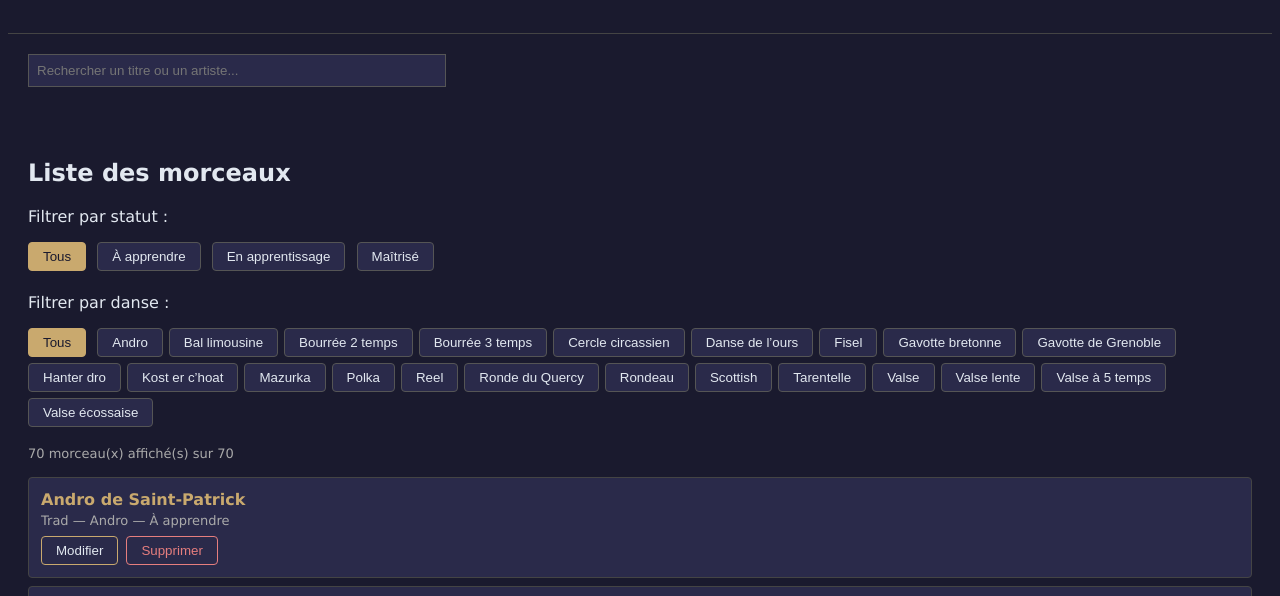
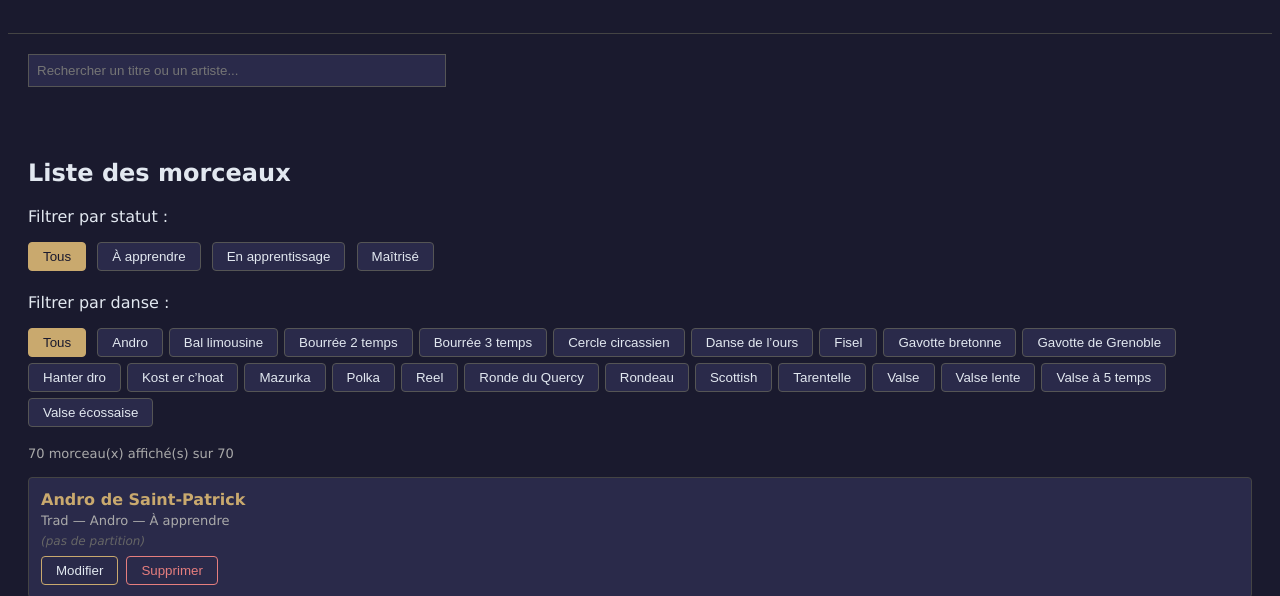
Before and after one commit to Archiline-c/Repertoire-folk-cel, a plain HTML site: page index.html in a window 1280 px wide. Shown: the part 131-727 px from the top of the page. Drawn offline with Linux system fonts and the light colour scheme.

Commit message:
modifs ppsées par claude pour ajouter lien pdf

```diff
--- a/data/morceaux.json
+++ b/data/morceaux.json
@@ -4,489 +4,559 @@
     "titre": "Andro de Saint-Patrick",
     "artiste": "Trad",
     "danse": "Andro",
-    "statut": "À apprendre"
+    "statut": "À apprendre",
+"partition": ""
   },
   {
     "id": 2,
     "titre": "Andro La Manillère",
     "artiste": "Corbel",
     "danse": "Andro",
-    "statut": "À apprendre"
+    "statut": "À apprendre",
+"partition": ""
   },
   {
     "id": 3,
     "titre": "Andro à Sylvie",
     "artiste": "",
     "danse": "Andro",
-    "statut": "À apprendre"
+    "statut": "À apprendre",
+"partition": ""
   },
   {
     "id": 4,
     "titre": "Andro session",
     "artiste": "Trad breton",
     "danse": "Andro",
-    "statut": "À apprendre"
+    "statut": "À apprendre",
+"partition": ""
   },
   {
     "id": 5,
     "titre": "Eclys",
     "artiste": "Trad",
     "danse": "Andro",
-    "statut": "À apprendre"
+    "statut": "À apprendre",
+"partition": ""
   },
   {
     "id": 6,
     "titre": "Bourrée de Marrakech",
     "artiste": "",
     "danse": "Bourrée 2 temps",
-    "statut": "À apprendre"
+    "statut": "À apprendre",
+"partition": ""
   },
   {
     "id": 7,
     "titre": "Bourrée de Montfort",
     "artiste": "Blowzabella",
     "danse": "Bourrée 2 temps",
-    "statut": "À apprendre"
+    "statut": "À apprendre",
+"partition": ""
   },
   {
     "id": 8,
     "titre": "Bourrée Aurore Sand",
     "artiste": "Trad",
     "danse": "Bourrée 2 temps",
-    "statut": "À apprendre"
+    "statut": "À apprendre",
+"partition": ""
   },
   {
     "id": 9,
     "titre": "Il est bien temps",
     "artiste": "Claire Goujon",
     "danse": "Bourrée 2 temps",
-    "statut": "À apprendre"
+    "statut": "À apprendre",
+"partition": ""
   },
   {
     "id": 10,
     "titre": "Bourrée de Montserrat",
     "artiste": "Duo Absynthe",
     "danse": "Bourrée 2 temps",
-    "statut": "À apprendre"
+    "statut": "À apprendre",
+"partition": ""
   },
   {
     "id": 11,
     "titre": "Bourrée à François",
     "artiste": "Trad cantal",
     "danse": "Bourrée 3 temps",
-    "statut": "À apprendre"
+    "statut": "À apprendre",
+"partition": ""
   },
   {
     "id": 12,
     "titre": "Bourrées 3 temps session",
     "artiste": "trad",
     "danse": "Bourrée 3 temps",
-    "statut": "À apprendre"
+    "statut": "À apprendre",
+"partition": ""
   },
   {
     "id": 13,
     "titre": "Tabouret",
     "artiste": "Bargainatt",
     "danse": "Bourrée 3 temps",
-    "statut": "À apprendre"
+    "statut": "À apprendre",
+"partition": ""
   },
   {
     "id": 14,
     "titre": "Bal limousine",
     "artiste": "Trad / B.Loffet",
     "danse": "Bal limousine",
-    "statut": "À apprendre"
+    "statut": "À apprendre",
+"partition": ""
   },
   {
     "id": 15,
     "titre": "Horizonto",
     "artiste": "Blowzabella",
     "danse": "Cercle circassien",
-    "statut": "Maîtrisé"
+    "statut": "Maîtrisé",
+"partition": ""
   },
   {
     "id": 16,
     "titre": "Cercle circassien trad",
     "artiste": "trad",
     "danse": "Cercle circassien",
-    "statut": "À apprendre"
+    "statut": "À apprendre",
+"partition": ""
   },
   {
     "id": 17,
     "titre": "Penne",
     "artiste": "Bargainatt",
     "danse": "Cercle circassien",
-    "statut": "À apprendre"
+    "statut": "À apprendre",
+"partition": ""
   },
   {
     "id": 18,
     "titre": "Tarentelle",
     "artiste": "Trad italien",
     "danse": "Tarentelle",
-    "statut": "À apprendre"
+    "statut": "À apprendre",
+"partition": ""
   },
   {
     "id": 19,
     "titre": "Zelda",
     "artiste": "Philippe Plard",
     "danse": "Cercle circassien",
-    "statut": "À apprendre"
+    "statut": "À apprendre",
+"partition": ""
   },
   {
     "id": 20,
     "titre": "Jump at the Sun",
     "artiste": "John Kirkpatrick",
     "danse": "Cercle circassien",
-    "statut": "À apprendre"
+    "statut": "À apprendre",
+"partition": ""
   },
   {
     "id": 21,
     "titre": "Fisel",
     "artiste": "Trad",
     "danse": "Fisel",
-    "statut": "À apprendre"
+    "statut": "À apprendre",
+"partition": ""
   },
   {
     "id": 22,
     "titre": "Gavotte koun",
     "artiste": "Trad breton",
     "danse": "Gavotte bretonne",
-    "statut": "À apprendre"
+    "statut": "À apprendre",
+"partition": ""
   },
   {
     "id": 23,
     "titre": "Ivoirine",
     "artiste": "Stéphane Milleret",
     "danse": "Gavotte de Grenoble",
-    "statut": "À apprendre"
+    "statut": "À apprendre",
+"partition": ""
   },
   {
     "id": 24,
     "titre": "Hanter dro Session",
     "artiste": "Trad",
     "danse": "Hanter dro",
-    "statut": "À apprendre"
+    "statut": "À apprendre",
+"partition": ""
   },
   {
     "id": 25,
     "titre": "Kesh Jig",
     "artiste": "Trad",
     "danse": "Cercle circassien",
-    "statut": "À apprendre"
+    "statut": "À apprendre",
+"partition": ""
   },
   {
     "id": 26,
     "titre": "Cleveland park",
     "artiste": "Ivan Drever",
     "danse": "Cercle circassien",
-    "statut": "À apprendre"
+    "statut": "À apprendre",
+"partition": ""
   },
   {
     "id": 27,
     "titre": "Joy of my life",
     "artiste": "trad",
     "danse": "Cercle circassien",
-    "statut": "À apprendre"
+    "statut": "À apprendre",
+"partition": ""
   },
   {
     "id": 28,
     "titre": "Upstairs with you",
     "artiste": "",
     "danse": "Cercle circassien",
-    "statut": "À apprendre"
+    "statut": "À apprendre",
+"partition": ""
   },
   {
     "id": 29,
     "titre": "Kost er c’hoat",
     "artiste": "Carré Manchot",
     "danse": "Kost er c’hoat",
-    "statut": "À apprendre"
+    "statut": "À apprendre",
+"partition": ""
   },
   {
     "id": 30,
     "titre": "Kost er c’hoat trad",
     "artiste": "Trad breton",
     "danse": "Kost er c’hoat",
-    "statut": "À apprendre"
+    "statut": "À apprendre",
+"partition": ""
   },
   {
     "id": 31,
     "titre": "La p’tite fée",
     "artiste": "Sextet à Claques",
     "danse": "Mazurka",
-    "statut": "À apprendre"
+    "statut": "À apprendre",
+"partition": ""
   },
   {
     "id": 32,
     "titre": "La Tête Ailleurs",
     "artiste": "Elisabeth Barrier",
     "danse": "Mazurka",
-    "statut": "À apprendre"
+    "statut": "À apprendre",
+"partition": ""
   },
   {
     "id": 33,
     "titre": "Matin d’automne",
     "artiste": "Rémi Geoffroy",
     "danse": "Mazurka",
-    "statut": "À apprendre"
+    "statut": "À apprendre",
+"partition": ""
   },
   {
     "id": 34,
     "titre": "Mazurka de la pluie",
     "artiste": "Maiwenn Pellerin",
     "danse": "Mazurka",
-    "statut": "À apprendre"
+    "statut": "À apprendre",
+"partition": ""
   },
   {
     "id": 35,
     "titre": "Polka du Moulinet",
     "artiste": "",
     "danse": "Polka",
-    "statut": "À apprendre"
+    "statut": "À apprendre",
+"partition": ""
   },
   {
     "id": 36,
     "titre": "Ou est le décapsuleur",
     "artiste": "Philippe Plard",
     "danse": "Polka",
-    "statut": "À apprendre"
+    "statut": "À apprendre",
+"partition": ""
   },
   {
     "id": 37,
     "titre": "Polka russe",
     "artiste": "trad",
     "danse": "Polka",
-    "statut": "À apprendre"
+    "statut": "À apprendre",
+"partition": ""
   },
   {
     "id": 38,
     "titre": "Denis Murphy’s polka",
     "artiste": "Denis Murphy",
     "danse": "Polka",
-    "statut": "À apprendre"
+    "statut": "À apprendre",
+"partition": ""
   },
   {
     "id": 39,
     "titre": "John Ryan’s Polka",
     "artiste": "John Ryan",
     "danse": "Polka",
-    "statut": "À apprendre"
+    "statut": "À apprendre",
+"partition": ""
   },
   {
     "id": 40,
     "titre": "Reel Beatrice",
     "artiste": "Trad",
     "danse": "Reel",
-    "statut": "À apprendre"
+    "statut": "À apprendre",
+"partition": ""
   },
   {
     "id": 41,
     "titre": "Rondeau du Blaireau",
     "artiste": "Trad",
     "danse": "Rondeau",
-    "statut": "À apprendre"
+    "statut": "À apprendre",
+"partition": ""
   },
   {
     "id": 42,
     "titre": "Valhermeil",
     "artiste": "Bruno le Tron",
     "danse": "Rondeau",
-    "statut": "À apprendre"
+    "statut": "À apprendre",
+"partition": ""
   },
   {
     "id": 43,
     "titre": "Amazone",
     "artiste": "Cyrille Brotto",
     "danse": "Ronde du Quercy",
-    "statut": "À apprendre"
+    "statut": "À apprendre",
+"partition": ""
   },
   {
     "id": 44,
     "titre": "Adèle Blanc-Sec",
     "artiste": "Frédéric Paris",
     "danse": "Scottish",
-    "statut": "À apprendre"
+    "statut": "À apprendre",
+"partition": ""
   },
   {
     "id": 45,
     "titre": "British Swing",
     "artiste": "Stéphane Milleret et Norbert Pignol",
     "danse": "Scottish",
-    "statut": "À apprendre"
+    "statut": "À apprendre",
+"partition": ""
   },
   {
     "id": 46,
     "titre": "Esperanza",
     "artiste": "André Minvielle",
     "danse": "Scottish",
-    "statut": "À apprendre"
+    "statut": "À apprendre",
+"partition": ""
   },
   {
     "id": 47,
     "titre": "Scottish des regrets",
     "artiste": "Yann-Fanch Perroches",
     "danse": "Scottish",
-    "statut": "À apprendre"
+    "statut": "À apprendre",
+"partition": ""
   },
   {
     "id": 48,
     "titre": "Scottish du moulin",
     "artiste": "Bargainatt",
     "danse": "Scottish",
-    "statut": "À apprendre"
+    "statut": "À apprendre",
+"partition": ""
   },
   {
     "id": 49,
     "titre": "Scottish Urbaine",
     "artiste": "Grégory Jolivet",
     "danse": "Scottish",
-    "statut": "À apprendre"
+    "statut": "À apprendre",
+"partition": ""
   },
   {
     "id": 50,
     "titre": "Kiproko",
     "artiste": "Stéphane Milleret",
     "danse": "Scottish",
-    "statut": "À apprendre"
+    "statut": "À apprendre",
+"partition": ""
   },
   {
     "id": 51,
     "titre": "Boite à bois",
     "artiste": "Nikita Pfister",
     "danse": "Scottish",
-    "statut": "À apprendre"
+    "statut": "À apprendre",
+"partition": ""
   },
   {
     "id": 52,
     "titre": "Sunshine",
     "artiste": "Topette",
     "danse": "Scottish",
-    "statut": "À apprendre"
+    "statut": "À apprendre",
+"partition": ""
   },
   {
     "id": 53,
     "titre": "Astrid",
     "artiste": "Trad Scandinave",
     "danse": "Valse",
-    "statut": "À apprendre"
+    "statut": "À apprendre",
+"partition": ""
   },
   {
     "id": 54,
     "titre": "Le Détour",
     "artiste": "Rémi Geoffroy",
     "danse": "Valse",
-    "statut": "À apprendre"
+    "statut": "À apprendre",
+"partition": ""
   },
   {
     "id": 55,
     "titre": "Both sides the Tweed",
     "artiste": "Trad",
     "danse": "Valse",
-    "statut": "À apprendre"
+    "statut": "À apprendre",
+"partition": ""
   },
   {
     "id": 56,
     "titre": "Emma’s Waltz",
     "artiste": "Trad",
     "danse": "Valse",
-    "statut": "À apprendre"
+    "statut": "À apprendre",
+"partition": ""
   },
   {
     "id": 57,
     "titre": "Flat World",
     "artiste": "Andy Cutting",
     "danse": "Valse",
-    "statut": "À apprendre"
+    "statut": "À apprendre",
+"partition": ""
   },
   {
     "id": 58,
     "titre": "Flatbush waltz",
     "artiste": "Andy Statman",
     "danse": "Valse lente",
-    "statut": "À apprendre"
+    "statut": "À apprendre",
+"partition": ""
   },
   {
     "id": 59,
     "titre": "In a continental Mood",
     "artiste": "Andy Cutting",
     "danse": "Valse",
-    "statut": "À apprendre"
+    "statut": "À apprendre",
+"partition": ""
   },
   {
     "id": 60,
     "titre": "La mal Aimable",
     "artiste": "Trad",
     "danse": "Valse",
-    "statut": "À apprendre"
+    "statut": "À apprendre",
+"partition": ""
   },
   {
     "id": 61,
     "titre": "Lucioles",
     "artiste": "Florence Pindivic",
     "danse": "Valse à 5 temps",
-    "statut": "Maîtrisé"
+    "statut": "Maîtrisé",
+"partition": ""
   },
   {
     "id": 62,
     "titre": "Origin of the World",
     "artiste": "Dave Shepherd",
     "danse": "Valse",
-    "statut": "À apprendre"
+    "statut": "À apprendre",
+"partition": ""
   },
   {
     "id": 63,
     "titre": "Poules Huppées",
     "artiste": "Gilles Chabenat",
     "danse": "Valse",
-    "statut": "Maîtrisé"
+    "statut": "Maîtrisé",
+"partition": ""
   },
   {
     "id": 64,
     "titre": "Valse d’ambre",
     "artiste": "Bargainatt",
     "danse": "Valse",
-    "statut": "À apprendre"
+    "statut": "À apprendre",
+"partition": ""
   },
   {
     "id": 65,
     "titre": "Looking at a Rainbow through a dirty window",
     "artiste": "Calum Stewart",
     "danse": "Valse",
-    "statut": "À apprendre"
+    "statut": "À apprendre",
+"partition": ""
   },
   {
     "id": 66,
     "titre": "Trip to sky",
     "artiste": "John Whelan",
     "danse": "Valse",
-    "statut": "Maîtrisé"
+    "statut": "Maîtrisé",
+"partition": ""
   },
   {
     "id": 67,
     "titre": "Valse nouvelle",
     "artiste": "Duo Absynthe",
     "danse": "Valse",
-    "statut": "À apprendre"
+    "statut": "À apprendre",
+"partition": ""
   },
   {
     "id": 68,
     "titre": "Il Camino",
     "artiste": "Aldo Romano",
     "danse": "Valse à 5 temps",
-    "statut": "À apprendre"
+    "statut": "À apprendre",
+"partition": ""
   },
   {
     "id": 69,
     "titre": "Miz Kerzu",
     "artiste": "Florence Pindivic",
     "danse": "Valse écossaise",
-    "statut": "À apprendre"
+    "statut": "À apprendre",
+"partition": ""
   },
   {
     "id": 70,
     "titre": "Danse de l’ours",
     "artiste": "",
     "danse": "Danse de l’ours",
-    "statut": "À apprendre"
+    "statut": "À apprendre",
+"partition": ""
   }
 ]
--- a/script.js
+++ b/script.js
@@ -53,6 +53,7 @@ var champTitre = document.getElementById("champ-titre");
 var champArtiste = document.getElementById("champ-artiste");
 var champDanse = document.getElementById("champ-danse");
 var champStatut = document.getElementById("champ-statut");
+var champPartition = document.getElementById("champ-partition");
 var titreFormulaire = document.getElementById("titre-formulaire");
 var boutonSoumettre = document.getElementById("bouton-soumettre");
 var boutonAnnulerEdition = document.getElementById("bouton-annuler-edition");
@@ -167,6 +168,19 @@ function afficherListe() {
       divDetails.className = "carte-details";
       divDetails.textContent = morceau.artiste + " — " + morceau.danse + " — " + morceau.statut;
 
+      var divPartition = document.createElement("div");
+      divPartition.className = "carte-partition";
+      if (morceau.partition && morceau.partition !== "") {
+        var lienPartition = document.createElement("a");
+        lienPartition.href = morceau.partition;
+        lienPartition.textContent = "📄 Partition";
+        lienPartition.target = "_blank";
+        divPartition.appendChild(lienPartition);
+      } else {
+        divPartition.textContent = "(pas de partition)";
+        divPartition.className = "carte-partition vide";
+      }
+
       var divActions = document.createElement("div");
       divActions.className = "carte-actions";
 
@@ -185,6 +199,7 @@ function afficherListe() {
 
       li.appendChild(divTitre);
       li.appendChild(divDetails);
+      li.appendChild(divPartition);
       li.appendChild(divActions);
       liste.appendChild(li);
     }
@@ -368,7 +383,8 @@ formulaire.addEventListener("submit", function(event) {
       titre: titre,
       artiste: champArtiste.value.trim(),
       danse: champDanse.value,
-      statut: champStatut.value
+      statut: champStatut.value,
+      partition: champPartition.value.trim()
     };
     morceaux.push(nouveauMorceau);
     enregistrerSurGitHub("Ajout : " + titre);
@@ -382,6 +398,7 @@ formulaire.addEventListener("submit", function(event) {
         morceaux[i].artiste = champArtiste.value.trim();
         morceaux[i].danse = champDanse.value;
         morceaux[i].statut = champStatut.value;
+        morceaux[i].partition = champPartition.value.trim();
         break;
       }
     }
@@ -414,6 +431,8 @@ function creerGestionnaireModifier(id) {
     champArtiste.value = morceau.artiste;
     champDanse.value = morceau.danse;
     champStatut.value = morceau.statut;
+    champPartition.value = morceau.partition || "";
+
 
     titreFormulaire.textContent = "Modifier un morceau";
     boutonSoumettre.textContent = "Enregistrer";
@@ -433,6 +452,7 @@ function reinitialiserFormulaire() {
   champArtiste.value = "";
   champDanse.value = "";
   champStatut.value = "À apprendre";
+  champPartition.value = "";
 
   titreFormulaire.textContent = "Ajouter un morceau";
   boutonSoumettre.textContent = "Ajouter";
--- a/style.css
+++ b/style.css
@@ -100,6 +100,27 @@ body {
   margin-top: 4px;
 }
 
+.carte-partition {
+  font-size: 12px;
+  color: #c9a96e;
+  margin-top: 6px;
+}
+
+.carte-partition a {
+  color: #c9a96e;
+  text-decoration: none;
+  border-bottom: 1px dotted #c9a96e;
+}
+
+.carte-partition a:hover {
+  text-decoration: underline;
+}
+
+.carte-partition.vide {
+  color: #666;
+  font-style: italic;
+}
+
 .carte-actions {
   margin-top: 8px;
 }
```
Also changed, not shown: index.html (+4 -0 lines).
